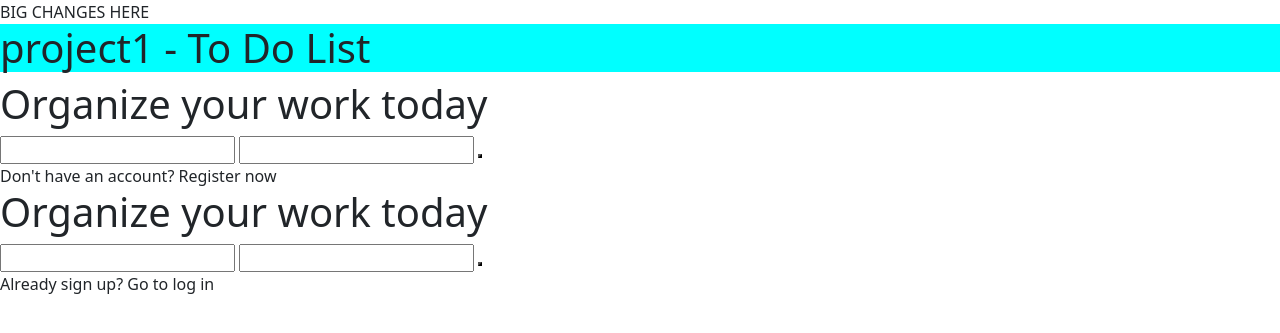
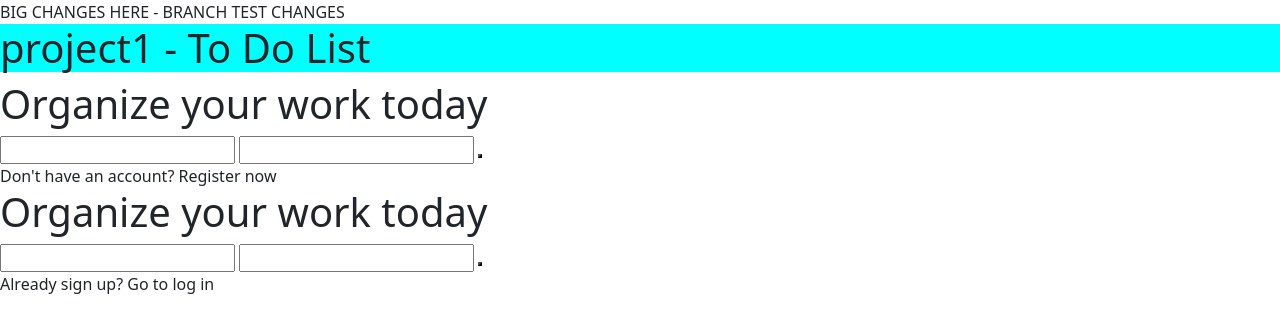
Before and after one commit to thunahh123/Project1, a PHP site: page / in a window 1280 px wide. Shown: the top 333 px of the page. Run offline with PHP 8.4, Linux system fonts and the light colour scheme.

Commit message:
branch test changes 2

```diff
--- a/index.php
+++ b/index.php
@@ -21,7 +21,7 @@
 
 </head>
 <body>
-    BIG CHANGES HERE
+    BIG CHANGES HERE - BRANCH TEST CHANGES
     <header>
     <h1>project1 - To Do List</h1>
     </header>
```
